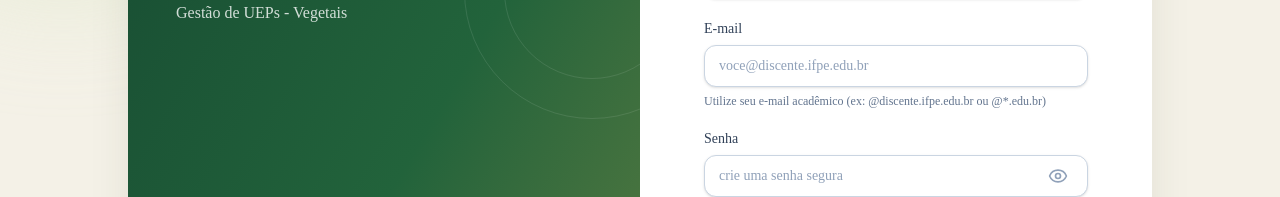
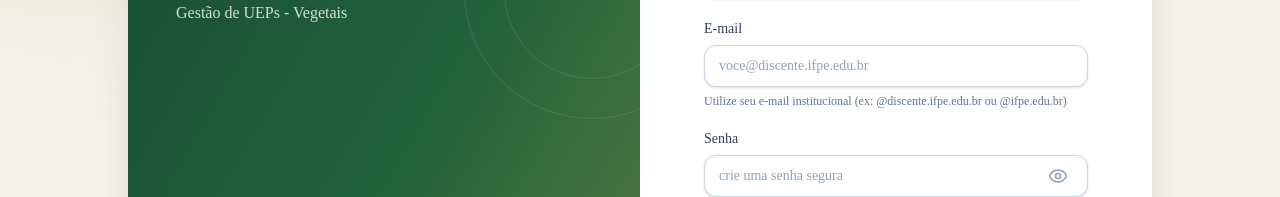
Before and after one commit to ifpebj-ti/gestao-uep-vegetais, a React (Vite) app in the folder frontend/: page /register in a window 1280 px wide. Shown: the part 273-470 px from the top of the page. Built offline with nearby package versions, Linux system fonts and the light colour scheme; no server answers; a web font is replaced by a local one.

Commit message:
fix(security): simplifica validação de e-mail institucional para domínio do IFPE

```diff
--- a/frontend/src/pages/RegisterPage.tsx
+++ b/frontend/src/pages/RegisterPage.tsx
@@ -8,7 +8,14 @@ import { AuthLayout } from '../components/AuthLayout';
 import { authService } from '../services/authService';
 
 const EMAIL_REGEX = /^[^\s@]+@[^\s@]+\.[^\s@]+$/;
-const ACADEMIC_EMAIL_REGEX = /^[^\s@]+@([a-zA-Z0-9.-]+\.)*(ifpe\.edu\.br|edu\.br|edu|[a-z0-9.-]*\.(?:edu|edu\.br|uf[a-z]{2,}\.br))$/i;
+
+const isAcademicEmail = (email: string): boolean => {
+    const parts = email.toLowerCase().trim().split('@');
+    if (parts.length !== 2) return false;
+    const domain = parts[1];
+
+    return domain === 'ifpe.edu.br' || domain.endsWith('.ifpe.edu.br');
+};
 
 export const RegisterPage: React.FC = () => {
     const navigate = useNavigate();
@@ -46,7 +53,7 @@ export const RegisterPage: React.FC = () => {
             return;
         }
 
-        if (!ACADEMIC_EMAIL_REGEX.test(emailTrim)) {
+        if (!isAcademicEmail(emailTrim)) {
             setErrorMessage(
                 'É necessário utilizar um e-mail acadêmico institucional (ex: nome@discente.ifpe.edu.br ou nome@ifpe.edu.br).'
             );
@@ -210,7 +217,7 @@ export const RegisterPage: React.FC = () => {
                     value={email}
                     onChange={(e) => setEmail(e.target.value)}
                     disabled={isLoading}
-                    helperText="Utilize seu e-mail acadêmico (ex: @discente.ifpe.edu.br ou @*.edu.br)"
+                    helperText="Utilize seu e-mail institucional (ex: @discente.ifpe.edu.br ou @ifpe.edu.br)"
                 />
 
                 <div className="space-y-2">
```
